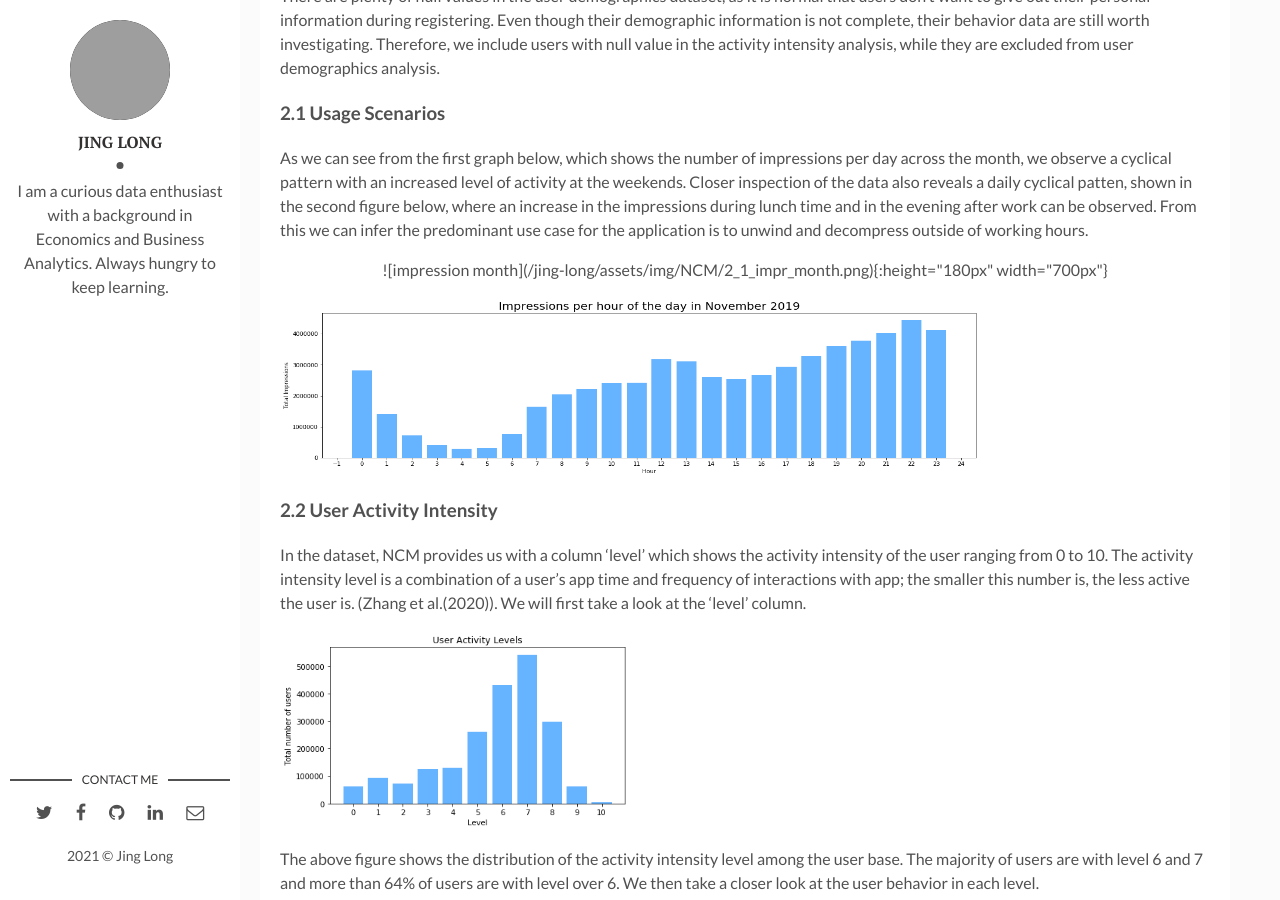
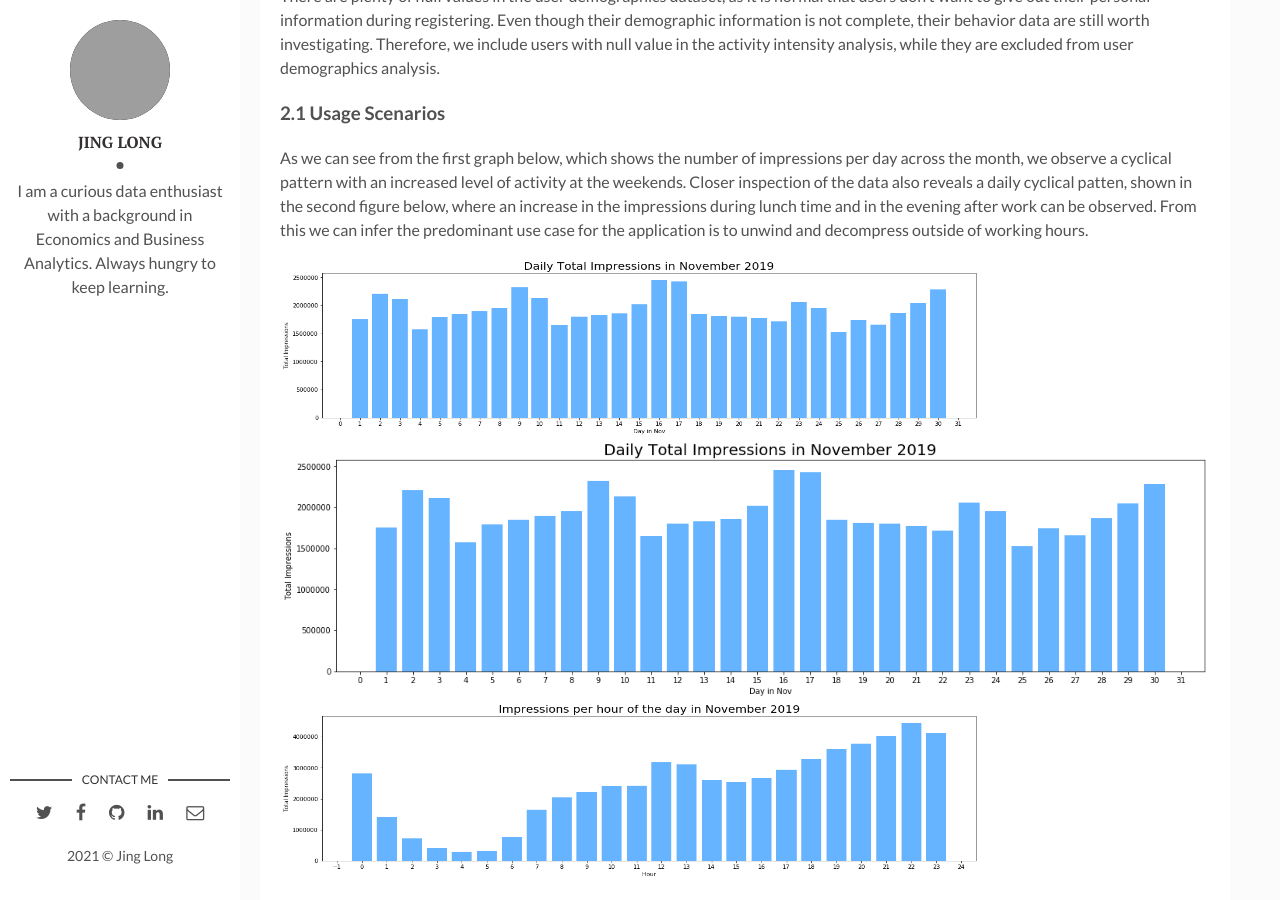
Before and after one commit to jing042323/jing-long, a Jekyll site: the page built from _posts/2021-09-15-NCM.markdown, in a window 1280 px wide and 900 px high, scrolled down 2349 px. Built offline with Jekyll 4.4.1, drawn with Linux system fonts in a browser that asks for light colours; comment, search, counter and statistics services are not loaded; grey boxes are pictures that could not be loaded.

Commit message:
update ncm

```diff
--- a/_posts/2021-09-15-NCM.markdown
+++ b/_posts/2021-09-15-NCM.markdown
@@ -60,10 +60,9 @@ There are plenty of null values in the user demographics dataset, as it is norma
 
 As we can see from the first graph below, which shows the number of impressions per day across the month, we observe a cyclical pattern with an increased level of activity at the weekends. Closer inspection of the data also reveals a daily cyclical patten, shown in the second figure below, where an increase in the impressions during lunch time and in the evening after work can be observed. From this we can infer the predominant use case for the application is to unwind and decompress outside of working hours.
 
-<p align="center">
+
 ![impression month]({{site.baseurl}}/assets/img/NCM/2_1_impr_month.png){:height="180px" width="700px"}
-</p>
-
+<img style="float: right;" src="/assets/img/NCM/2_1_impr_month.png">
 ![impression day]({{site.baseurl}}/assets/img/NCM/2_1_impr_day.png){:height="180px" width="700px"}
 
 
```
